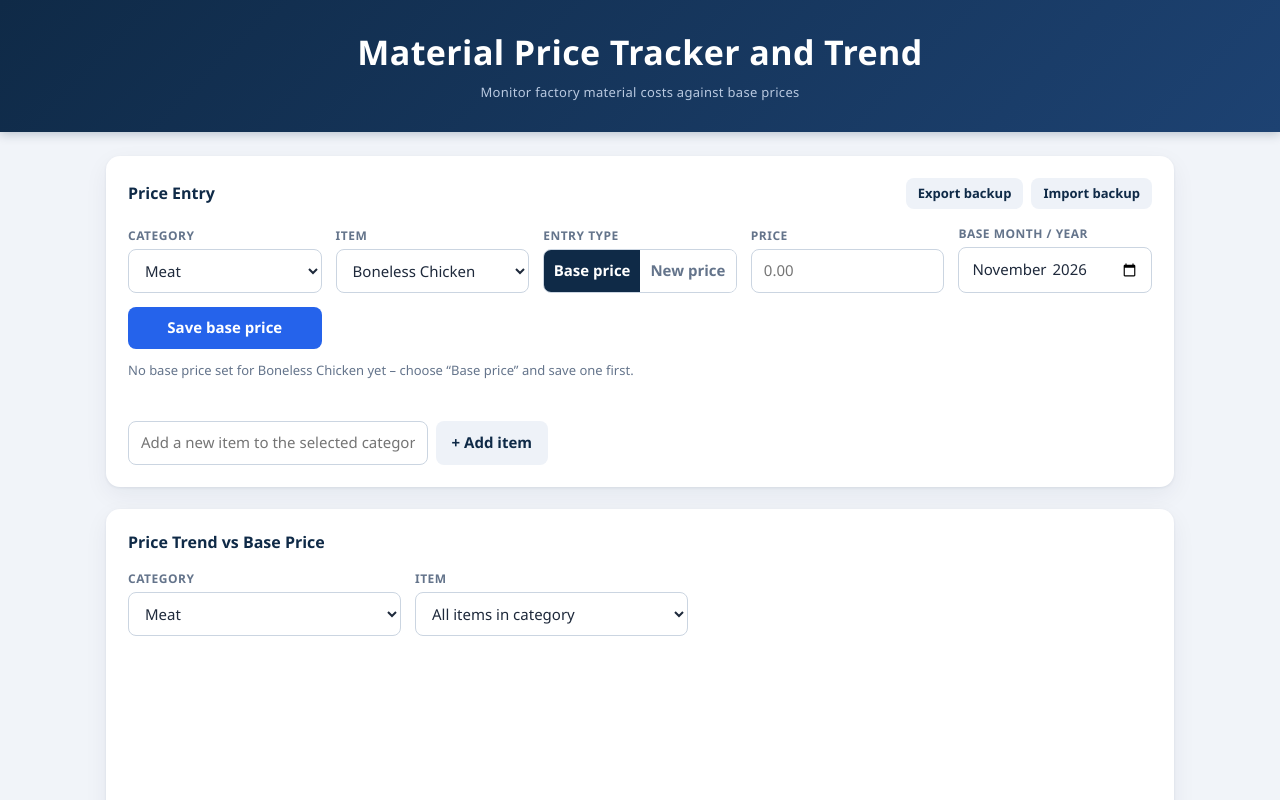
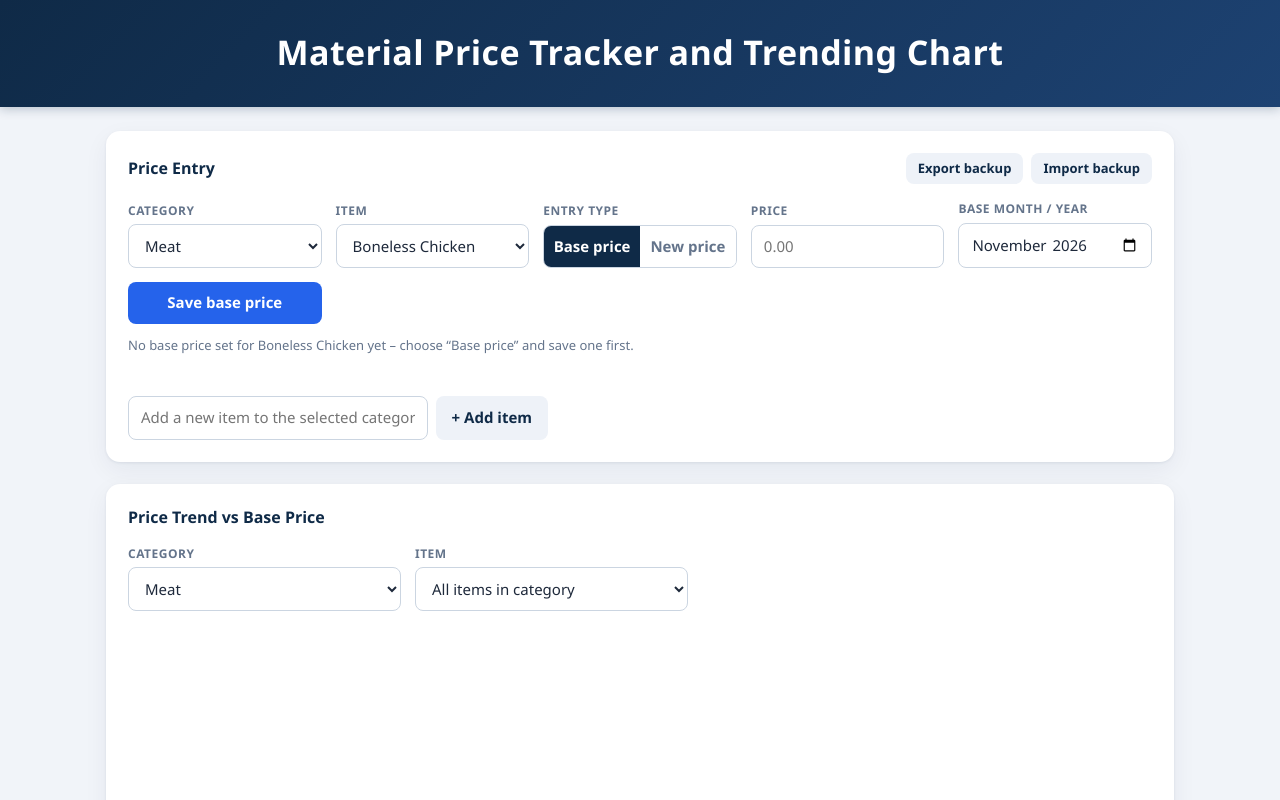
Before and after one commit to koonmengckm/matprice, a plain HTML site: page index.html in a window 1280 px wide. Shown: the top 800 px of the page. Drawn offline with Linux system fonts and the light colour scheme.

Commit message:
Rename app title to Material Price Tracker and Trending Chart; remove subtitle
Co-Authored-By: Claude Sonnet 5.5 <noreply@anthropic.com>

```diff
--- a/index.html
+++ b/index.html
@@ -3,7 +3,7 @@
 <head>
 <meta charset="UTF-8">
 <meta name="viewport" content="width=device-width, initial-scale=1">
-<title>Material Price Tracker and Trend</title>
+<title>Material Price Tracker and Trending Chart</title>
 <style>
   :root{
     --navy:#0f2a47; --navy2:#1d4272; --bg:#f1f4f9; --card:#fff; --line:#e3e8f0;
@@ -14,7 +14,6 @@
   body{margin:0;background:var(--bg);color:var(--text);font:15px/1.45 "Segoe UI",system-ui,-apple-system,Roboto,Arial,sans-serif}
   header{background:linear-gradient(135deg,var(--navy),var(--navy2));color:#fff;text-align:center;padding:28px 16px 30px;box-shadow:0 2px 10px rgba(15,42,71,.25)}
   header h1{margin:0;font-size:clamp(22px,4vw,34px);font-weight:600;letter-spacing:.4px}
-  header p{margin:6px 0 0;color:#b9c9e0;font-size:13px;letter-spacing:.3px}
   main{max-width:1100px;margin:24px auto;padding:0 16px;display:grid;gap:22px}
   .card{background:var(--card);border-radius:14px;box-shadow:0 1px 3px rgba(15,42,71,.08),0 8px 24px rgba(15,42,71,.06);padding:22px}
   .card h2{margin:0 0 16px;font-size:16px;font-weight:600;color:var(--navy);display:flex;align-items:center;gap:10px;justify-content:space-between;flex-wrap:wrap}
@@ -64,8 +63,7 @@
 </head>
 <body>
 <header>
-  <h1>Material Price Tracker and Trend</h1>
-  <p>Monitor factory material costs against base prices</p>
+  <h1>Material Price Tracker and Trending Chart</h1>
 </header>
 
 <main>
```
Also changed, not shown: 1 other file.
